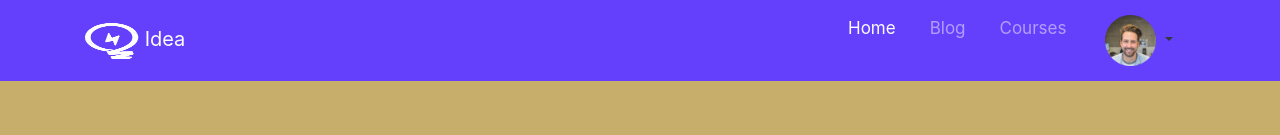
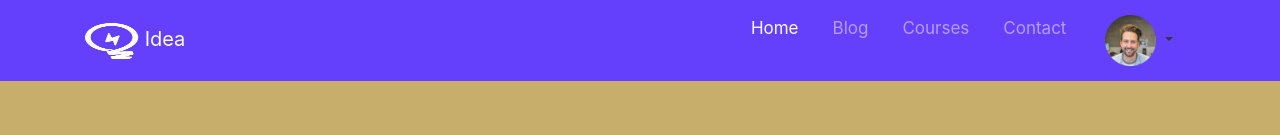
Before and after one commit to mamunbracu/Leader-Board-Mamun, a plain HTML site: page index.html in a window 1280 px wide. Shown: the top 135 px of the page. Drawn offline with nearby package versions, Linux system fonts and the light colour scheme; some packages are replaced by stand-ins of ours; a script that the page names is missing.

Commit message:
Full file uploaded

```diff
--- a/index.html
+++ b/index.html
@@ -33,6 +33,10 @@
             <li class="nav-item">
               <a class="nav-link" data-scroll href="#top-course">Courses</a>
             </li>
+
+            <li class="nav-item">
+                <a class="nav-link" data-scroll href="#contact">Contact</a>
+              </li>
 
             <li class="nav-item">
                 <div class="dropdown">
```
